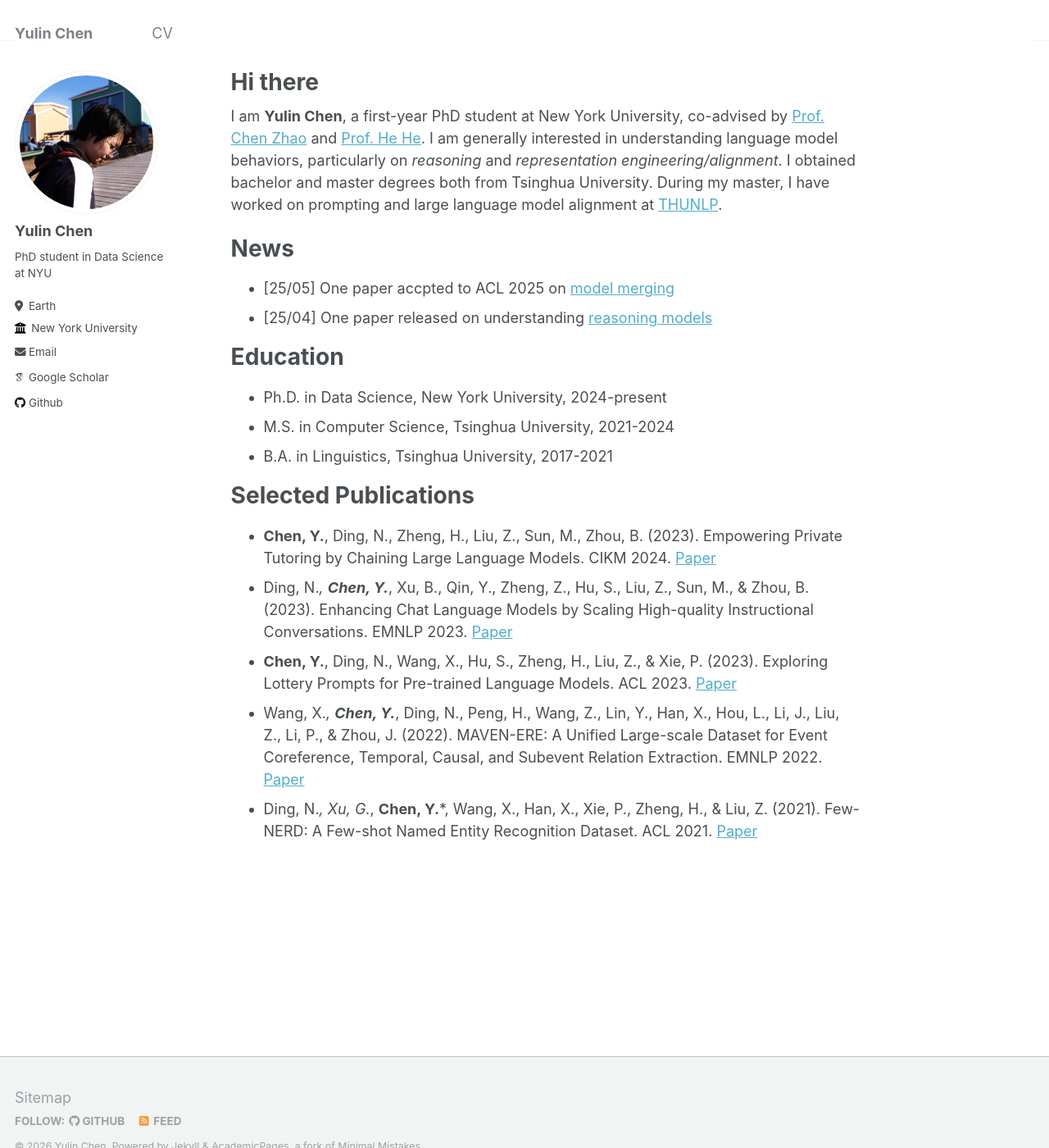
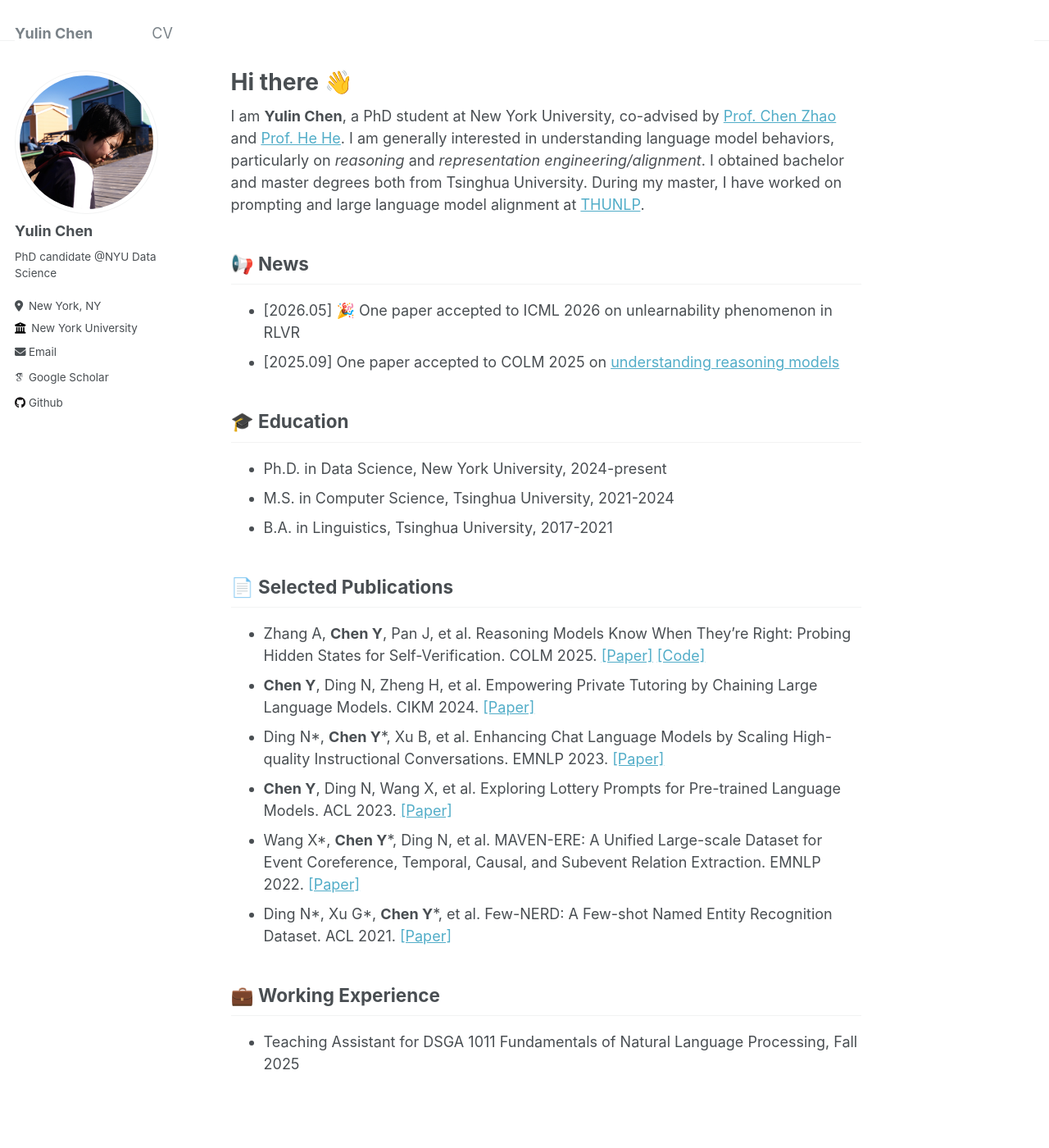
Before and after one commit to yulinchen99/yulinchen99.github.io, a Jekyll site: the page built from _pages/about.md, in a window 1280 px wide and 1400 px high. Shown: the whole window at 82% size. Built offline with Jekyll 4.4.1, drawn with Linux system fonts in a browser that asks for light colours; some web fonts are replaced.

Commit message:
Refresh homepage: polish bio, unify publications, add section icons
- Set real site description and og_image for link previews
- Update sidebar location and page title
- Demote section headers to H2 and add emoji icons
- Unify selected-publications format, refresh news entries

Co-Authored-By: Claude Opus 4.7 (1M context) <noreply@anthropic.com>

```diff
--- a/_config.yml
+++ b/_config.yml
@@ -11,7 +11,7 @@ locale                   : "en-US"
 title                    : "Yulin Chen"
 title_separator          : "-"
 name                     : &name "Yulin Chen"
-description              : &description "personal description"
+description              : &description "Yulin Chen — PhD student at NYU researching reasoning"
 url                      : https://yulinchen99.github.io # the base hostname & protocol for your site e.g. "https://mmistakes.github.io"
 baseurl                  : "" # the subpath of your site, e.g. "/blog"
 repository               : "yulinchen99/yulinchen99.github.io"
@@ -24,8 +24,8 @@ author:
   avatar           : "profile.jpg"
   name             : "Yulin Chen"
   pronouns         : # example: "she/her"
-  bio              : "PhD student in Data Science at NYU"
-  location         : "Earth"
+  bio              : "PhD candidate @NYU Data Science"
+  location         : "New York, NY"
   employer         : "New York University"
   uri              : # URL
   email            : "yc7320@nyu.edu"
@@ -125,7 +125,7 @@ facebook:
   username               :
   app_id                 :
   publisher              :
-og_image                 :  # Open Graph/Twitter default site image
+og_image                 : "/images/profile.jpg"  # Open Graph/Twitter default site image
 # For specifying social profiles
 # - https://developers.google.com/structured-data/customize/social-profiles
 social:
--- a/_pages/about.md
+++ b/_pages/about.md
@@ -1,6 +1,6 @@
 ---
 permalink: /
-title: "Hi there"
+title: "Hi there 👋"
 author_profile: true
 redirect_from:
   - /about/
@@ -8,29 +8,31 @@ redirect_from:
 ---
 
 
-I am **Yulin Chen**, a first-year PhD student at New York University, co-advised by [Prof. Chen Zhao](http://www.chenz.umiacs.io/) and [Prof. He He](https://hhexiy.github.io/). I am generally interested in understanding language model behaviors, particularly on *reasoning* and *representation engineering/alignment*. I obtained bachelor and master degrees both from Tsinghua University. During my master, I have worked on prompting and large language model alignment at [THUNLP](https://nlp.csai.tsinghua.edu.cn/).
+I am **Yulin Chen**, a PhD student at New York University, co-advised by [Prof. Chen Zhao](http://www.chenz.umiacs.io/) and [Prof. He He](https://hhexiy.github.io/). I am generally interested in understanding language model behaviors, particularly on *reasoning* and *representation engineering/alignment*. I obtained bachelor and master degrees both from Tsinghua University. During my master, I have worked on prompting and large language model alignment at [THUNLP](https://nlp.csai.tsinghua.edu.cn/).
 
-News
-====
-* [25/05] One paper accpted to ACL 2025 on [model merging](https://arxiv.org/abs/2403.08281)
-* [25/04] One paper released on understanding [reasoning models](https://arxiv.org/abs/2504.05419)
+📢 News
+----
+* [2026.05] 🎉 One paper accepted to ICML 2026 on unlearnability phenomenon in RLVR
+* [2025.09] One paper accepted to COLM 2025 on [understanding reasoning models](https://arxiv.org/abs/2504.05419)
 
 
-Education
-======
+🎓 Education
+----
 * Ph.D. in Data Science, New York University, 2024-present
 * M.S. in Computer Science, Tsinghua University, 2021-2024
 * B.A. in Linguistics, Tsinghua University, 2017-2021
 
 
-Selected Publications
-======
-* **Chen, Y.**, Ding, N., Zheng, H., Liu, Z., Sun, M., Zhou, B. (2023). Empowering Private Tutoring by Chaining Large Language Models. CIKM 2024. [Paper](https://arxiv.org/pdf/2309.08112)
-* Ding, N.*, **Chen, Y.***, Xu, B., Qin, Y., Zheng, Z., Hu, S., Liu, Z., Sun, M., & Zhou, B. (2023). Enhancing Chat Language Models by Scaling High-quality Instructional Conversations. EMNLP 2023. [Paper](https://aclanthology.org/2023.emnlp-main.183.pdf)
-* **Chen, Y.**, Ding, N., Wang, X., Hu, S., Zheng, H., Liu, Z., & Xie, P. (2023). Exploring Lottery Prompts for Pre-trained Language Models. ACL 2023. [Paper](https://aclanthology.org/2023.acl-long.860.pdf)
-* Wang, X.*, **Chen, Y.***, Ding, N., Peng, H., Wang, Z., Lin, Y., Han, X., Hou, L., Li, J., Liu, Z., Li, P., & Zhou, J. (2022). MAVEN-ERE: A Unified Large-scale Dataset for Event Coreference, Temporal, Causal, and Subevent Relation Extraction. EMNLP 2022. [Paper](https://aclanthology.org/2022.emnlp-main.60.pdf)
-* Ding, N.*, Xu, G.*, **Chen, Y.***, Wang, X., Han, X., Xie, P., Zheng, H., & Liu, Z. (2021). Few-NERD: A Few-shot Named Entity Recognition Dataset. ACL 2021. [Paper](https://aclanthology.org/2021.acl-long.248.pdf)
+📄 Selected Publications
+----
+* Zhang A, **Chen Y**, Pan J, et al. Reasoning Models Know When They're Right: Probing Hidden States for Self-Verification. COLM 2025. [[Paper]](https://arxiv.org/pdf/2504.05419) [[Code]](https://github.com/AngelaZZZ-611/reasoning_models_probing)
+* **Chen Y**, Ding N, Zheng H, et al. Empowering Private Tutoring by Chaining Large Language Models. CIKM 2024. [[Paper]](https://arxiv.org/pdf/2309.08112)
+* Ding N\*, **Chen Y**\*, Xu B, et al. Enhancing Chat Language Models by Scaling High-quality Instructional Conversations. EMNLP 2023. [[Paper]](https://aclanthology.org/2023.emnlp-main.183.pdf)
+* **Chen Y**, Ding N, Wang X, et al. Exploring Lottery Prompts for Pre-trained Language Models. ACL 2023. [[Paper]](https://aclanthology.org/2023.acl-long.860.pdf)
+* Wang X\*, **Chen Y**\*, Ding N, et al. MAVEN-ERE: A Unified Large-scale Dataset for Event Coreference, Temporal, Causal, and Subevent Relation Extraction. EMNLP 2022. [[Paper]](https://aclanthology.org/2022.emnlp-main.60.pdf)
+* Ding N\*, Xu G\*, **Chen Y**\*, et al. Few-NERD: A Few-shot Named Entity Recognition Dataset. ACL 2021. [[Paper]](https://aclanthology.org/2021.acl-long.248.pdf)
 
-<!-- For more info
-------
-More info about configuring academicpages can be found in [the guide](https://academicpages.github.io/markdown/). The [guides for the Minimal Mistakes theme](https://mmistakes.github.io/minimal-mistakes/docs/configuration/) (which this theme was forked from) might also be helpful. -->
+
+💼 Working Experience
+----
+* Teaching Assistant for DSGA 1011 Fundamentals of Natural Language Processing, Fall 2025
```
